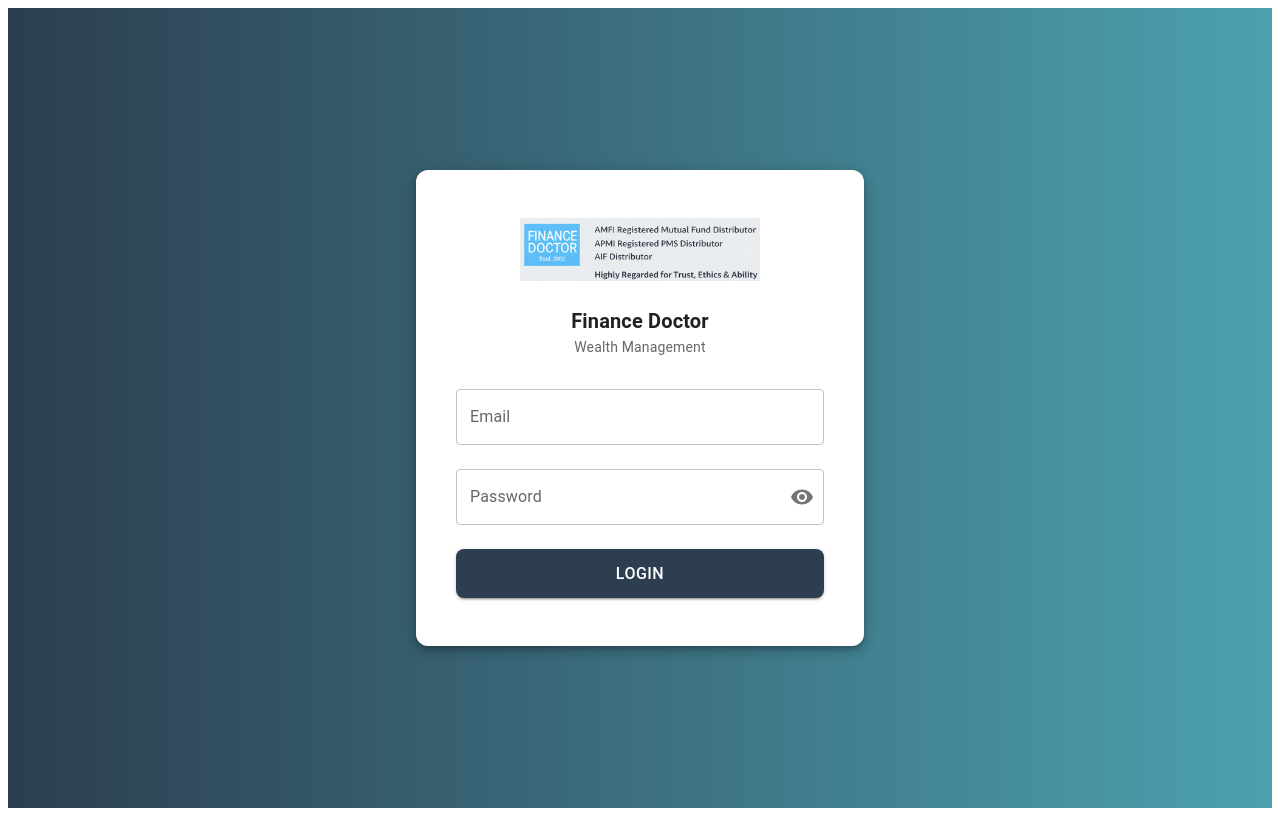
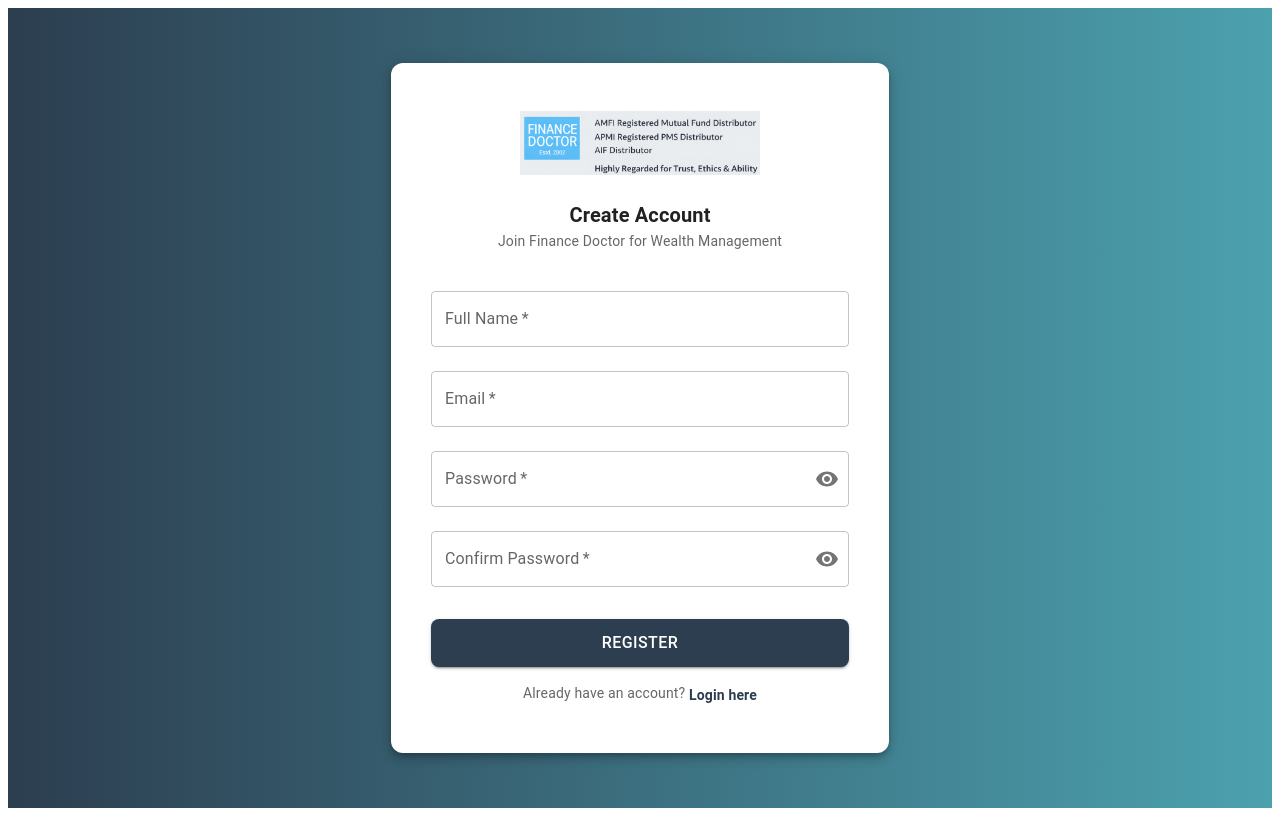
Before and after one commit to vignesh6126/Gift-city, a React (Vite) app in the folder my-app/frontend/: page /register in a window 1280 px wide. Built offline with nearby package versions, Linux system fonts and the light colour scheme.

Commit message:
added register

```diff
--- a/my-app/frontend/src/App.jsx
+++ b/my-app/frontend/src/App.jsx
@@ -1,7 +1,19 @@
+// App.jsx
+import React from "react";
+import { BrowserRouter as Router, Routes, Route, Navigate } from "react-router-dom";
 import Login from "./pages/Login";
+import Register from "./pages/Register";
 
 function App() {
-  return <Login />;
+  return (
+    <Router>
+      <Routes>
+        <Route path="/login" element={<Login />} />
+        <Route path="/register" element={<Register />} />
+        <Route path="/" element={<Navigate to="/login" />} />
+      </Routes>
+    </Router>
+  );
 }
 
 export default App;
--- a/my-app/frontend/src/pages/Login.jsx
+++ b/my-app/frontend/src/pages/Login.jsx
@@ -1,4 +1,5 @@
 import React, { useState } from "react";
+import { useNavigate, Link } from "react-router-dom"; // ✅ Add Link import
 import logo from "../assets/fd_logo.png";
 
 import {
@@ -15,6 +16,7 @@
 import { Visibility, VisibilityOff } from "@mui/icons-material";
 
 const Login = () => {
+  const navigate = useNavigate(); // ✅ Move useNavigate inside component
   const [email, setEmail] = useState("");
   const [password, setPassword] = useState("");
   const [showPassword, setShowPassword] = useState(false);
@@ -56,7 +58,7 @@
         display: "flex",
         justifyContent: "center",
         alignItems: "center",
-        background: "linear-gradient(to right, #2c3e50, #4ca1af)", // finance theme
+        background: "linear-gradient(to right, #2c3e50, #4ca1af)",
       }}
     >
       <Card
@@ -68,8 +70,7 @@
         }}
       >
         <CardContent>
-
-          {/* 🔹 LOGO */}
+          {/* LOGO */}
           <Box display="flex" justifyContent="center" mb={2}>
             <Box
               component="img"
@@ -80,14 +81,11 @@
                 height: "auto",
                 p: 1,
                 backgroundColor: "#fff",
-
-
-
               }}
             />
           </Box>
 
-          {/* 🔹 TITLE */}
+          {/* TITLE */}
           <Typography
             variant="h6"
             align="center"
@@ -105,7 +103,7 @@
             Wealth Management
           </Typography>
 
-          {/* 🔹 FORM */}
+          {/* FORM */}
           <form onSubmit={handleSubmit}>
             <TextField
               label="Email"
@@ -130,11 +128,7 @@
                       onClick={() => setShowPassword(!showPassword)}
                       edge="end"
                     >
-                      {showPassword ? (
-                        <VisibilityOff />
-                      ) : (
-                        <Visibility />
-                      )}
+                      {showPassword ? <VisibilityOff /> : <Visibility />}
                     </IconButton>
                   </InputAdornment>
                 ),
@@ -160,6 +154,25 @@
             </Button>
           </form>
 
+          {/* ✅ Register Link - Moved outside the form but inside CardContent */}
+          <Box sx={{ mt: 2, textAlign: "center" }}>
+            <Typography variant="body2" color="text.secondary">
+              Don't have an account?{" "}
+              <Link
+                to="/register"  // ✅ Use 'to' instead of onClick with navigate
+                style={{
+                  textDecoration: "none",
+                  fontWeight: "bold",
+                  color: "#2c3e50",
+                }}
+                onMouseEnter={(e) => e.target.style.textDecoration = "underline"}
+                onMouseLeave={(e) => e.target.style.textDecoration = "none"}
+              >
+                Register here
+              </Link>
+            </Typography>
+          </Box>
+
         </CardContent>
       </Card>
     </Box>
--- /dev/null
+++ b/my-app/frontend/src/pages/Register.jsx
@@ -0,0 +1,317 @@
+import React, { useState } from "react";
+import { useNavigate } from "react-router-dom";
+import logo from "../assets/fd_logo.png";
+
+import {
+  Box,
+  Card,
+  CardContent,
+  Typography,
+  TextField,
+  Button,
+  IconButton,
+  InputAdornment,
+  Alert,
+  Link
+} from "@mui/material";
+
+import { Visibility, VisibilityOff } from "@mui/icons-material";
+
+const Register = () => {
+  const navigate = useNavigate();
+  const [formData, setFormData] = useState({
+    name: "",
+    email: "",
+    password: "",
+    confirmPassword: ""
+  });
+  const [showPassword, setShowPassword] = useState(false);
+  const [showConfirmPassword, setShowConfirmPassword] = useState(false);
+  const [error, setError] = useState("");
+  const [success, setSuccess] = useState("");
+  const [loading, setLoading] = useState(false);
+
+  const handleChange = (e) => {
+    setFormData({
+      ...formData,
+      [e.target.name]: e.target.value
+    });
+    // Clear errors when user starts typing
+    setError("");
+    setSuccess("");
+  };
+
+  const validateForm = () => {
+    if (!formData.name || !formData.email || !formData.password || !formData.confirmPassword) {
+      setError("Please fill in all fields");
+      return false;
+    }
+
+    // Email validation
+    const emailRegex = /^[^\s@]+@[^\s@]+\.[^\s@]+$/;
+    if (!emailRegex.test(formData.email)) {
+      setError("Please enter a valid email address");
+      return false;
+    }
+
+    // Password validation (minimum 6 characters)
+    if (formData.password.length < 6) {
+      setError("Password must be at least 6 characters long");
+      return false;
+    }
+
+    // Check if passwords match
+    if (formData.password !== formData.confirmPassword) {
+      setError("Passwords do not match");
+      return false;
+    }
+
+    return true;
+  };
+
+  const handleSubmit = async (e) => {
+    e.preventDefault();
+
+    if (!validateForm()) {
+      return;
+    }
+
+    setLoading(true);
+    setError("");
+    setSuccess("");
+
+    try {
+      const response = await fetch("http://localhost:5000/register", {
+        method: "POST",
+        headers: {
+          "Content-Type": "application/json",
+        },
+        body: JSON.stringify({
+          name: formData.name,
+          email: formData.email,
+          password: formData.password,
+        }),
+      });
+
+      const data = await response.json();
+
+      if (data.status === "success") {
+        setSuccess("Registration successful! Redirecting to login...");
+        // Clear form
+        setFormData({
+          name: "",
+          email: "",
+          password: "",
+          confirmPassword: ""
+        });
+        // Redirect to login after 2 seconds
+        setTimeout(() => {
+          navigate("/login");
+        }, 2000);
+      } else {
+        // Handle duplicate email or other errors
+        if (data.message.code === "ER_DUP_ENTRY") {
+          setError("Email already exists. Please use a different email.");
+        } else {
+          setError(data.message || "Registration failed. Please try again.");
+        }
+      }
+    } catch (error) {
+      console.error("Registration error:", error);
+      setError("Network error. Please check your connection and try again.");
+    } finally {
+      setLoading(false);
+    }
+  };
+
+  return (
+    <Box
+      sx={{
+        height: "100vh",
+        display: "flex",
+        justifyContent: "center",
+        alignItems: "center",
+        background: "linear-gradient(to right, #2c3e50, #4ca1af)",
+      }}
+    >
+      <Card
+        sx={{
+          width: 450,
+          p: 3,
+          borderRadius: 3,
+          boxShadow: 6,
+          maxHeight: "90vh",
+          overflowY: "auto",
+        }}
+      >
+        <CardContent>
+          {/* LOGO */}
+          <Box display="flex" justifyContent="center" mb={2}>
+            <Box
+              component="img"
+              src={logo}
+              alt="Finance Doctor"
+              sx={{
+                width: "240px",
+                height: "auto",
+                p: 1,
+                backgroundColor: "#fff",
+              }}
+            />
+          </Box>
+
+          {/* TITLE */}
+          <Typography
+            variant="h6"
+            align="center"
+            sx={{ fontWeight: 600 }}
+          >
+            Create Account
+          </Typography>
+
+          <Typography
+            variant="body2"
+            align="center"
+            color="text.secondary"
+            mb={3}
+          >
+            Join Finance Doctor for Wealth Management
+          </Typography>
+
+          {/* Error Alert */}
+          {error && (
+            <Alert severity="error" sx={{ mb: 2 }} onClose={() => setError("")}>
+              {error}
+            </Alert>
+          )}
+
+          {/* Success Alert */}
+          {success && (
+            <Alert severity="success" sx={{ mb: 2 }}>
+              {success}
+            </Alert>
+          )}
+
+          {/* FORM */}
+          <form onSubmit={handleSubmit}>
+            <TextField
+              label="Full Name"
+              name="name"
+              type="text"
+              fullWidth
+              margin="normal"
+              value={formData.name}
+              onChange={handleChange}
+              disabled={loading}
+              required
+            />
+
+            <TextField
+              label="Email"
+              name="email"
+              type="email"
+              fullWidth
+              margin="normal"
+              value={formData.email}
+              onChange={handleChange}
+              disabled={loading}
+              required
+            />
+
+            <TextField
+              label="Password"
+              name="password"
+              type={showPassword ? "text" : "password"}
+              fullWidth
+              margin="normal"
+              value={formData.password}
+              onChange={handleChange}
+              disabled={loading}
+              required
+              InputProps={{
+                endAdornment: (
+                  <InputAdornment position="end">
+                    <IconButton
+                      onClick={() => setShowPassword(!showPassword)}
+                      edge="end"
+                      disabled={loading}
+                    >
+                      {showPassword ? <VisibilityOff /> : <Visibility />}
+                    </IconButton>
+                  </InputAdornment>
+                ),
+              }}
+            />
+
+            <TextField
+              label="Confirm Password"
+              name="confirmPassword"
+              type={showConfirmPassword ? "text" : "password"}
+              fullWidth
+              margin="normal"
+              value={formData.confirmPassword}
+              onChange={handleChange}
+              disabled={loading}
+              required
+              InputProps={{
+                endAdornment: (
+                  <InputAdornment position="end">
+                    <IconButton
+                      onClick={() => setShowConfirmPassword(!showConfirmPassword)}
+                      edge="end"
+                      disabled={loading}
+                    >
+                      {showConfirmPassword ? <VisibilityOff /> : <Visibility />}
+                    </IconButton>
+                  </InputAdornment>
+                ),
+              }}
+            />
+
+            <Button
+              type="submit"
+              variant="contained"
+              fullWidth
+              disabled={loading}
+              sx={{
+                mt: 3,
+                py: 1.3,
+                fontSize: "16px",
+                borderRadius: 2,
+                backgroundColor: "#2c3e50",
+                "&:hover": {
+                  backgroundColor: "#1a252f",
+                },
+              }}
+            >
+              {loading ? "Creating Account..." : "Register"}
+            </Button>
+
+            <Box sx={{ mt: 2, textAlign: "center" }}>
+              <Typography variant="body2" color="text.secondary">
+                Already have an account?{" "}
+                <Link
+                  component="button"
+                  variant="body2"
+                  onClick={() => navigate("/login")}
+                  sx={{
+                    textDecoration: "none",
+                    fontWeight: "bold",
+                    color: "#2c3e50",
+                    "&:hover": {
+                      textDecoration: "underline",
+                    },
+                  }}
+                >
+                  Login here
+                </Link>
+              </Typography>
+            </Box>
+          </form>
+        </CardContent>
+      </Card>
+    </Box>
+  );
+};
+
+export default Register;
```
Lines whose indentation alone changed are shown as unchanged.
